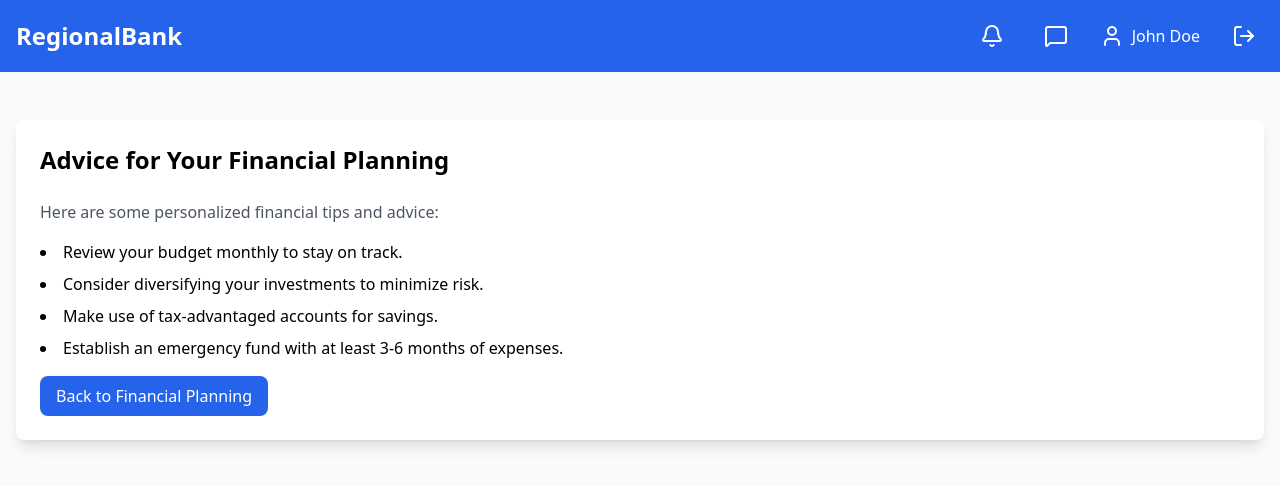
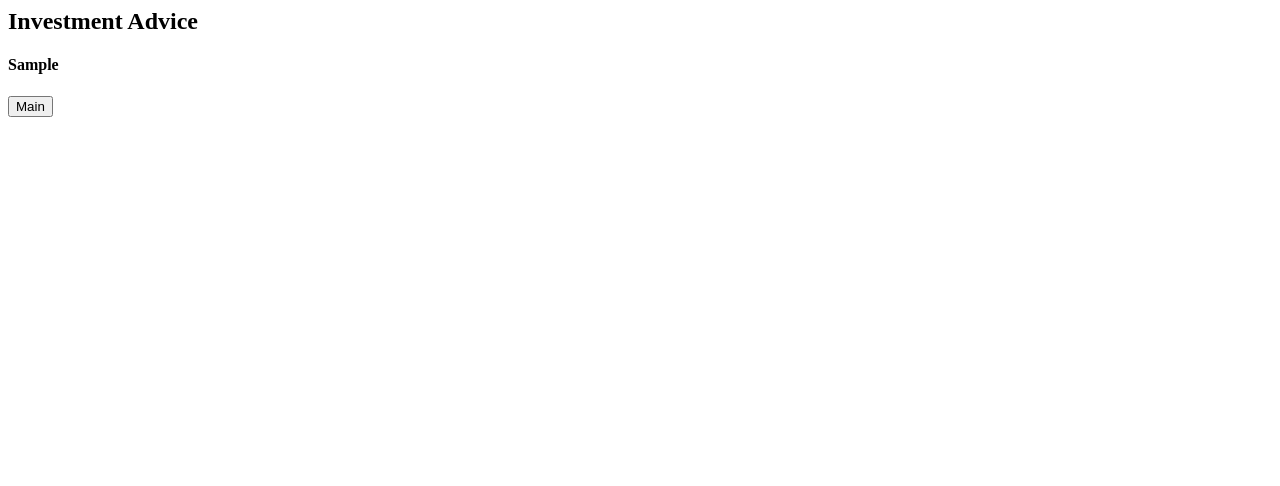
Before and after one commit to rachel45605/Group_assignment, a Flask app: template templates/advice.html in a window 1280 px wide. Shown: the top 486 px of the page. Run offline with Flask 3, Linux system fonts and the light colour scheme; the template is opened without the code that fills it: most values are stand-ins (such as "Sample title", 1, 10 or a date in 2020); parts of the project's set-up code (start-up, migrations or seed data) failed here and were passed over; some libraries are stand-ins or nearby versions.

Commit message:
change 5

```diff
--- a/app.py
+++ b/app.py
@@ -6,9 +6,13 @@ from datetime import datetime
 
 
 app = Flask(__name__)
-app.config['SECRET_KEY'] = 'your-secret-key-here'
-app.config['SQLALCHEMY_DATABASE_URI'] = 'sqlite:///bank.db'
-app.config['SQLALCHEMY_TRACK_MODIFICATIONS'] = False
+# app.config['SECRET_KEY'] = 'your-secret-key-here'
+# app.config['SQLALCHEMY_DATABASE_URI'] = 'sqlite:///bank.db'
+# app.config['SQLALCHEMY_TRACK_MODIFICATIONS'] = False
+# Configure the AI model
+api = os.getenv("MAKERSUITE_API_KEY")
+genai.configure(api_key='AIzaSyDtgxpFE0405T7m7l4llYVzW-eCb_Z-XMg')
+model = genai.GenerativeModel("gemini-1.5-flash")
 
 db = SQLAlchemy(app)
 
@@ -45,94 +49,120 @@ def index():
 def dashboard():
     return render_template('homepage.html')
 
-@app.route('/financial-planning', methods=['GET', 'POST'])
+@app.route("/financial_planning", methods=["GET", "POST"])
 def financial_planning():
-    if request.method == 'POST':
-        # Get form data
-        user_id = session.get('user_id', 1)  # Default to 1 for testing
-        data = {
-            'age': request.form.get('age'),
-            'gender': request.form.get('gender'),
-            'annual_income': request.form.get('annual_income'),
-            'risk_level': request.form.get('risk_level'),
-            'investment_horizon': request.form.get('investment_horizon'),
-            'region': request.form.get('region'),
-            'total_assets': request.form.get('total_assets'),
-            'selected_portfolios': request.form.getlist('portfolios[]')
-        }
+    if request.method == "POST":
+        # Get the form data
+        age = request.form.get("age")
+        gender = request.form.get("gender")
+        annual_income = request.form.get("annual_income")
+        total_assets = request.form.get("total_assets")
+        risk_level = request.form.get("risk_level")
+        investment_horizon = request.form.get("investment_horizon")
+        portfolios = request.form.getlist("portfolios[]")
 
-        # Create new financial profile
-        profile = FinancialProfile(
-            user_id=user_id,
-            age=data['age'],
-            gender=data['gender'],
-            annual_income=float(data['annual_income']),
-            risk_level=data['risk_level'],
-            investment_horizon=data['investment_horizon'],
-            region=data['region'],
-            total_assets=float(data['total_assets']),
-            selected_portfolios=','.join(data['selected_portfolios'])
-        )
+        # Create a question for the AI model based on user inputs
+        question = (f"Based on a user who is {age} years old, {gender}, "
+                    f"with an annual income of {annual_income}, total assets of {total_assets}, "
+                    f"risk level of {risk_level}, investment horizon of {investment_horizon}, "
+                    f"and interested in {', '.join(portfolios)}, what investment advice can you provide?")
 
-        try:
-            db.session.add(profile)
-            db.session.commit()
+        # Generate advice using the AI model
+        advice = model.generate_content(question)
 
-            # Generate advice based on profile
-            advice = generate_financial_advice(data)
-            return jsonify({
-                'status': 'success',
-                'advice': advice
-            })
-        except Exception as e:
-            db.session.rollback()
-            return jsonify({
-                'status': 'error',
-                'message': str(e)
-            }), 500
+        # Redirect to the advice display page with the generated advice
+        return render_template("advice.html", r=advice.text)
 
-    # For GET request, render the form
-    return render_template('financial_planning.html')
+    return render_template("financial_planning.html")
 
-def generate_financial_advice(data):
-    # Simple advice generation based on risk level and investment horizon
-    risk_level = data['risk_level']
-    horizon = data['investment_horizon']
-    income = float(data['annual_income'])
+# @app.route('/financial-planning', methods=['GET', 'POST'])
+# def financial_planning():
+#     if request.method == 'POST':
+#         # Get form data
+#         user_id = session.get('user_id', 1)  # Default to 1 for testing
+#         data = {
+#             'age': request.form.get('age'),
+#             'gender': request.form.get('gender'),
+#             'annual_income': request.form.get('annual_income'),
+#             'risk_level': request.form.get('risk_level'),
+#             'investment_horizon': request.form.get('investment_horizon'),
+#             'region': request.form.get('region'),
+#             'total_assets': request.form.get('total_assets'),
+#             'selected_portfolios': request.form.getlist('portfolios[]')
+#         }
 
-    advice = f"""
-    Based on your profile:
+#         # Create new financial profile
+#         profile = FinancialProfile(
+#             user_id=user_id,
+#             age=data['age'],
+#             gender=data['gender'],
+#             annual_income=float(data['annual_income']),
+#             risk_level=data['risk_level'],
+#             investment_horizon=data['investment_horizon'],
+#             region=data['region'],
+#             total_assets=float(data['total_assets']),
+#             selected_portfolios=','.join(data['selected_portfolios'])
+#         )
 
-    1. Investment Strategy:
-    - Risk Profile: {risk_level.capitalize()}
-    - Time Horizon: {horizon.capitalize()}
-    - Recommended Monthly Investment: ${round(income * 0.2 / 12, 2)}
+#         try:
+#             db.session.add(profile)
+#             db.session.commit()
 
-    2. Portfolio Recommendations:
-    """
+#             # Generate advice based on profile
+#             advice = generate_financial_advice(data)
+#             return jsonify({
+#                 'status': 'success',
+#                 'advice': advice
+#             })
+#         except Exception as e:
+#             db.session.rollback()
+#             return jsonify({
+#                 'status': 'error',
+#                 'message': str(e)
+#             }), 500
 
-    if risk_level == 'conservative':
-        advice += """
-    - 60% Global Bonds
-    - 30% Blue-chip stocks
-    - 10% Cash equivalents
-        """
-    elif risk_level == 'moderate':
-        advice += """
-    - 40% Growth stocks
-    - 30% Value stocks
-    - 20% Bonds
-    - 10% REITs
-        """
-    else:  # aggressive
-        advice += """
-    - 50% Growth stocks
-    - 30% Emerging markets
-    - 15% Tech sector
-    - 5% Crypto/High-risk assets
-        """
+#     # For GET request, render the form
+#     return render_template('financial_planning.html')
 
-    return advice
+# def generate_financial_advice(data):
+#     # Simple advice generation based on risk level and investment horizon
+#     risk_level = data['risk_level']
+#     horizon = data['investment_horizon']
+#     income = float(data['annual_income'])
+
+#     advice = f"""
+#     Based on your profile:
+
+#     1. Investment Strategy:
+#     - Risk Profile: {risk_level.capitalize()}
+#     - Time Horizon: {horizon.capitalize()}
+#     - Recommended Monthly Investment: ${round(income * 0.2 / 12, 2)}
+
+#     2. Portfolio Recommendations:
+#     """
+
+#     if risk_level == 'conservative':
+#         advice += """
+#     - 60% Global Bonds
+#     - 30% Blue-chip stocks
+#     - 10% Cash equivalents
+#         """
+#     elif risk_level == 'moderate':
+#         advice += """
+#     - 40% Growth stocks
+#     - 30% Value stocks
+#     - 20% Bonds
+#     - 10% REITs
+#         """
+#     else:  # aggressive
+#         advice += """
+#     - 50% Growth stocks
+#     - 30% Emerging markets
+#     - 15% Tech sector
+#     - 5% Crypto/High-risk assets
+#         """
+
+#     return advice
 
 @app.route('/register', methods=['GET', 'POST'])
 def register():
@@ -176,11 +206,26 @@ def logout():
     session.pop('user_id', None)
     return redirect(url_for('index'))
 
-@app.route('/advice')
-def advice():
-    return render_template('advice.html')
+# @app.route('/advice', methods=['POST'])
+# def advice():
+#     # Get data from the form submission
+#     age = request.form.get('age')
+#     gender = request.form.get('gender')
+#     annual_income = request.form.get('annual_income')
+#     total_assets = request.form.get('total_assets')
+#     risk_level = request.form.get('risk_level')
+#     investment_horizon = request.form.get('investment_horizon')
+#     region = request.form.get('region')
+#     selected_portfolios = request.form.getlist('portfolios[]')
 
-# if __name__ == '__main__':
-#     with app.app_context():
-#         db.create_all()
-#     app.run(debug=True)
+#     # Here you would call your logic to generate advice based on the input
+#     advice_text = generate_advice(age, gender, annual_income, total_assets, risk_level, investment_horizon, region, selected_portfolios)
+
+#     return jsonify({'advice': advice_text})
+
+# def generate_advice(age, gender, annual_income, total_assets, risk_level, investment_horizon, region, selected_portfolios):
+#     # Placeholder logic for advice generation
+#     return f"Based on your profile:\n- Age: {age}\n- Gender: {gender}\n- Annual Income: {annual_income}\n- Total Assets: {total_assets}\n- Risk Level: {risk_level}\n- Investment Horizon: {investment_horizon}\n- Region: {region}\n- Selected Portfolios: {', '.join(selected_portfolios)}\n\nHere are your personalized investment strategies..."
+
+if __name__ == "__main__":
+    app.run(debug=True)
--- a/templates/advice.html
+++ b/templates/advice.html
@@ -1,58 +1,7 @@
-<!DOCTYPE html>
-<html lang="en">
-<head>
-    <meta charset="UTF-8">
-    <meta name="viewport" content="width=device-width, initial-scale=1.0">
-    <title>Advice - RegionalBank</title>
-    <script src="https://cdn.tailwindcss.com"></script>
-    <script src="https://cdnjs.cloudflare.com/ajax/libs/lucide/0.263.1/lucide.min.js"></script>
-</head>
-<body class="min-h-screen bg-gray-50">
-    <!-- Top Navigation Bar -->
-    <nav class="bg-blue-600 text-white p-4">
-        <div class="max-w-7xl mx-auto flex justify-between items-center">
-            <div class="flex items-center space-x-4">
-                <h1 class="text-2xl font-bold">RegionalBank</h1>
-            </div>
-            <div class="flex items-center space-x-6">
-                <button class="p-2 hover:bg-blue-700 rounded-full">
-                    <i data-lucide="bell"></i>
-                </button>
-                <button class="p-2 hover:bg-blue-700 rounded-full">
-                    <i data-lucide="message-square"></i>
-                </button>
-                <div class="flex items-center space-x-2">
-                    <i data-lucide="user"></i>
-                    <span>John Doe</span>
-                </div>
-                <button class="flex items-center space-x-2 hover:bg-blue-700 rounded-full p-2">
-                    <i data-lucide="log-out"></i>
-                </button>
-            </div>
-        </div>
-    </nav>
+<!-- templates/advice.html -->
+<h2>Investment Advice</h2>
+<h4>{{ r }}</h4>
 
-    <!-- Main Content -->
-    <div class="flex max-w-7xl mx-auto mt-8 p-4">
-        <!-- Main Content Area (Advice) -->
-        <main class="flex-1 bg-white rounded-lg shadow-lg p-6">
-            <h2 class="text-2xl font-bold mb-6">Advice for Your Financial Planning</h2>
-            <p class="text-gray-600 mb-4">Here are some personalized financial tips and advice:</p>
-            <ul class="list-disc list-inside space-y-2 mb-4">
-                <li>Review your budget monthly to stay on track.</li>
-                <li>Consider diversifying your investments to minimize risk.</li>
-                <li>Make use of tax-advantaged accounts for savings.</li>
-                <li>Establish an emergency fund with at least 3-6 months of expenses.</li>
-            </ul>
-            <a href="/financial-planning" class="inline-block bg-blue-600 text-white px-4 py-2 rounded-lg hover:bg-blue-700">
-                Back to Financial Planning
-            </a>
-        </main>
-    </div>
-
-    <script>
-        // Initialize Lucide icons
-        lucide.createIcons();
-    </script>
-</body>
-</html>
+<form action="/financial_planning" method="get">
+    <input type="submit" value="Main">
+</form>
```
Also changed, not shown: templates/financial_planning.html (+42 -5 lines).
